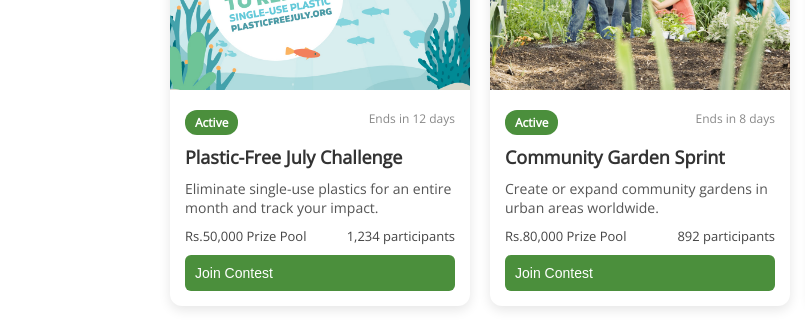
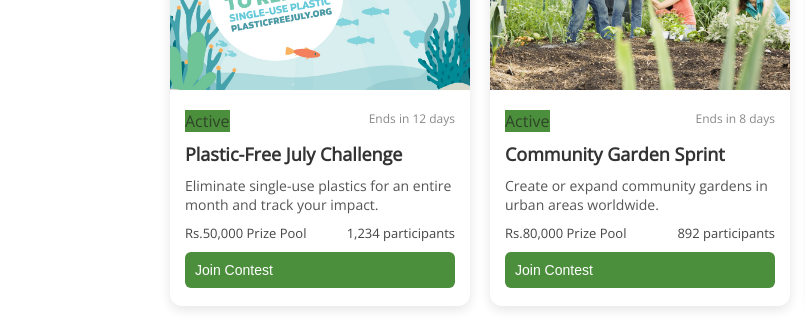
Before and after one commit to heer22patel/FreshRoots-Multi-Page, a plain HTML site: page community.html in a window 1280 px wide. Shown: the part 3153-3473 px from the top of the page, 0-805 px from the left. Drawn offline with nearby package versions, Linux system fonts and the light colour scheme.

Commit message:
Add files via upload

```diff
--- a/community.html
+++ b/community.html
@@ -203,7 +203,7 @@
                 <div class="card2">
                     <img src="plastic.jpg" alt="Plastic-Free July Challenge">
                     <div class="card-content">
-                        <span class="badge active1">Active</span>
+                        <span class="badge-active1">Active</span>
                         <span class="time">Ends in 12 days</span>
                         <h3>Plastic-Free July Challenge</h3>
                         <p>Eliminate single-use plastics for an entire month and track your impact.</p>
@@ -217,7 +217,7 @@
                 <div class="card2">
                     <img src="sprint.jpg" alt="Community Garden Sprint">
                     <div class="card-content">
-                        <span class="badge active1">Active</span>
+                        <span class="badge-active1">Active</span>
                         <span class="time">Ends in 8 days</span>
                         <h3>Community Garden Sprint</h3>
                         <p>Create or expand community gardens in urban areas worldwide.</p>
--- a/style.css
+++ b/style.css
@@ -1141,7 +1141,7 @@ blockquote {
     color: white;
 }
 
-.active1 {
+.badge-active1 {
     background-color: #4b8f3c;
 }
 
```
